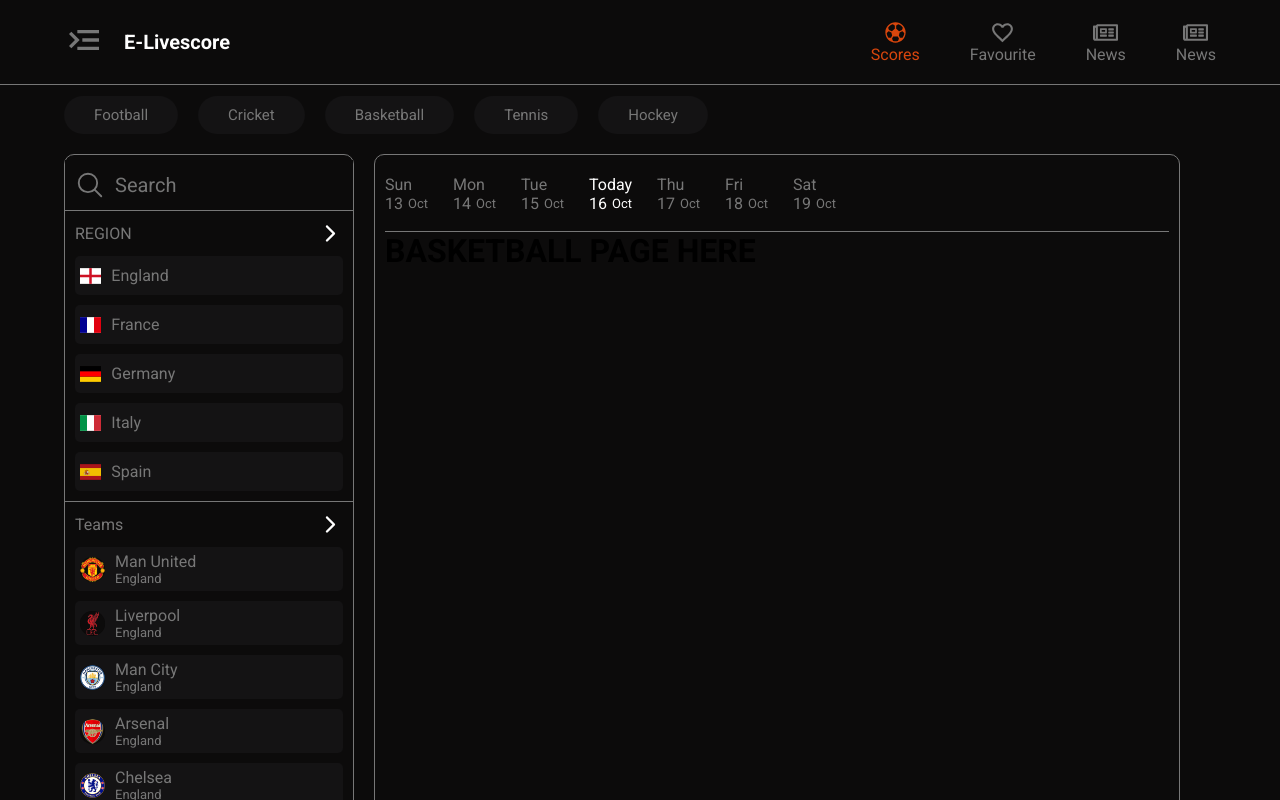
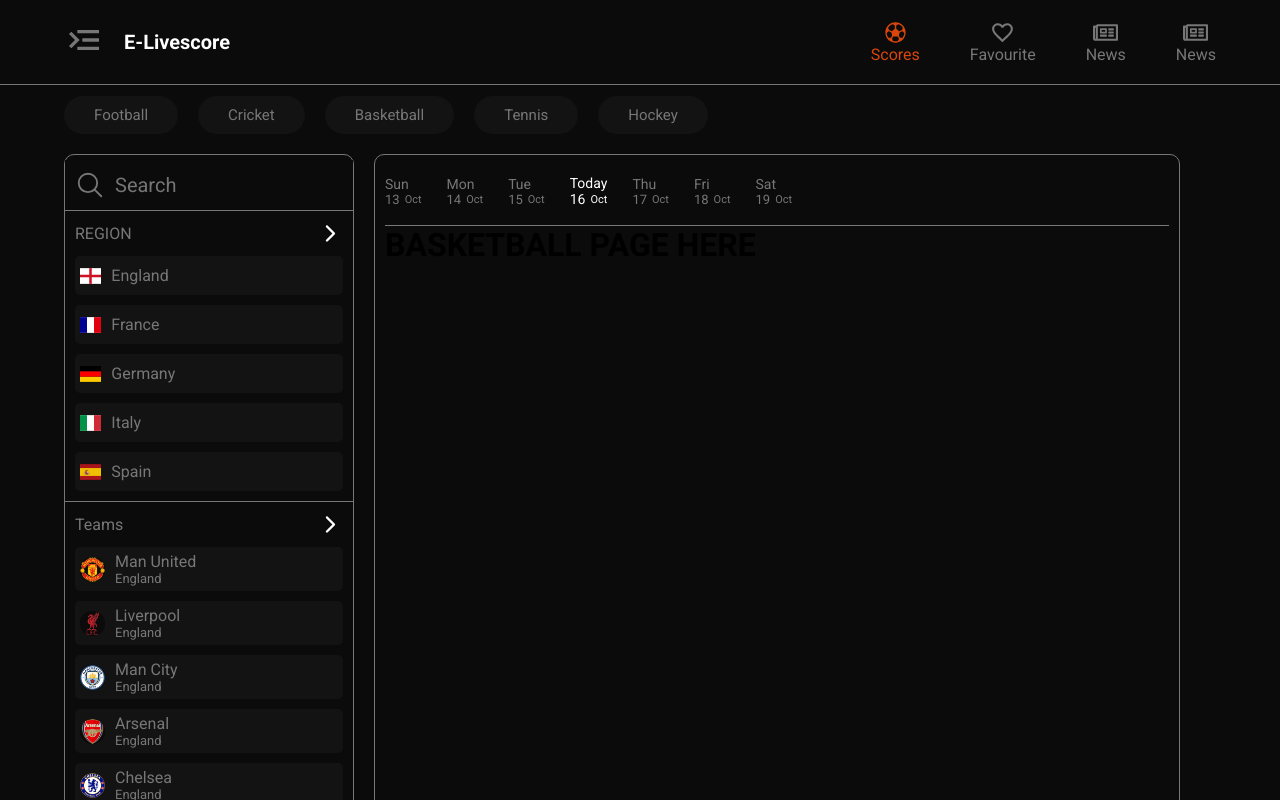
Before and after one commit to Empire688682/empire-livescores, a Next.js app in the folder empire-livescore/: page /basketball in a window 1280 px wide. Shown: the top 800 px of the page. Built offline with nearby package versions, Linux system fonts and the light colour scheme.

Commit message:
header date

```diff
--- a/empire-livescore/src/Component/MainDate/MainDate.jsx
+++ b/empire-livescore/src/Component/MainDate/MainDate.jsx
@@ -6,7 +6,6 @@
   const months = ["Jan", "Feb", "Mar", "Apr", "May", "Jun", "Jul", "Aug", "Sep", "Oct", "Nov", "Dec"];
   const today = new Date();
   const month = new Date().getMonth();
-  console.log("month: ", month);
   const currentDayIndex = today.getDay(); // Get today's index (0-6)
 
   // Function to generate the dates of the current week
--- a/empire-livescore/src/Component/MainDate/MainDate.module.css
+++ b/empire-livescore/src/Component/MainDate/MainDate.module.css
@@ -1,30 +1,45 @@
-.main_Data{
+.main_Data {
     width: 100%;
     color: var(--text-color);
     padding-top: 10px;
     padding-bottom: 18px;
     border-bottom: var(--text-color) 0.5px solid;
 }
-.days{
+
+.days {
     display: flex;
     align-items: center;
     gap: 25px;
 }
-.day{
+
+.day {
     cursor: pointer;
 }
-.date_Container{
+
+.date_Container {
     display: flex;
     align-items: center;
     gap: 5px;
 }
-.today{
-   color: white;
+
+.day {
+    font-size: 14px;
 }
-.today.month{
+
+.date {
     font-size: 13px;
+}
+
+.today {
+    color: white;
+    font-size: 14px;
+}
+
+.today.month {
+    font-size: 11px;
     color: white;
 }
-.month{
-    font-size: 13px;
+
+.month {
+    font-size: 11px;
 }
```
